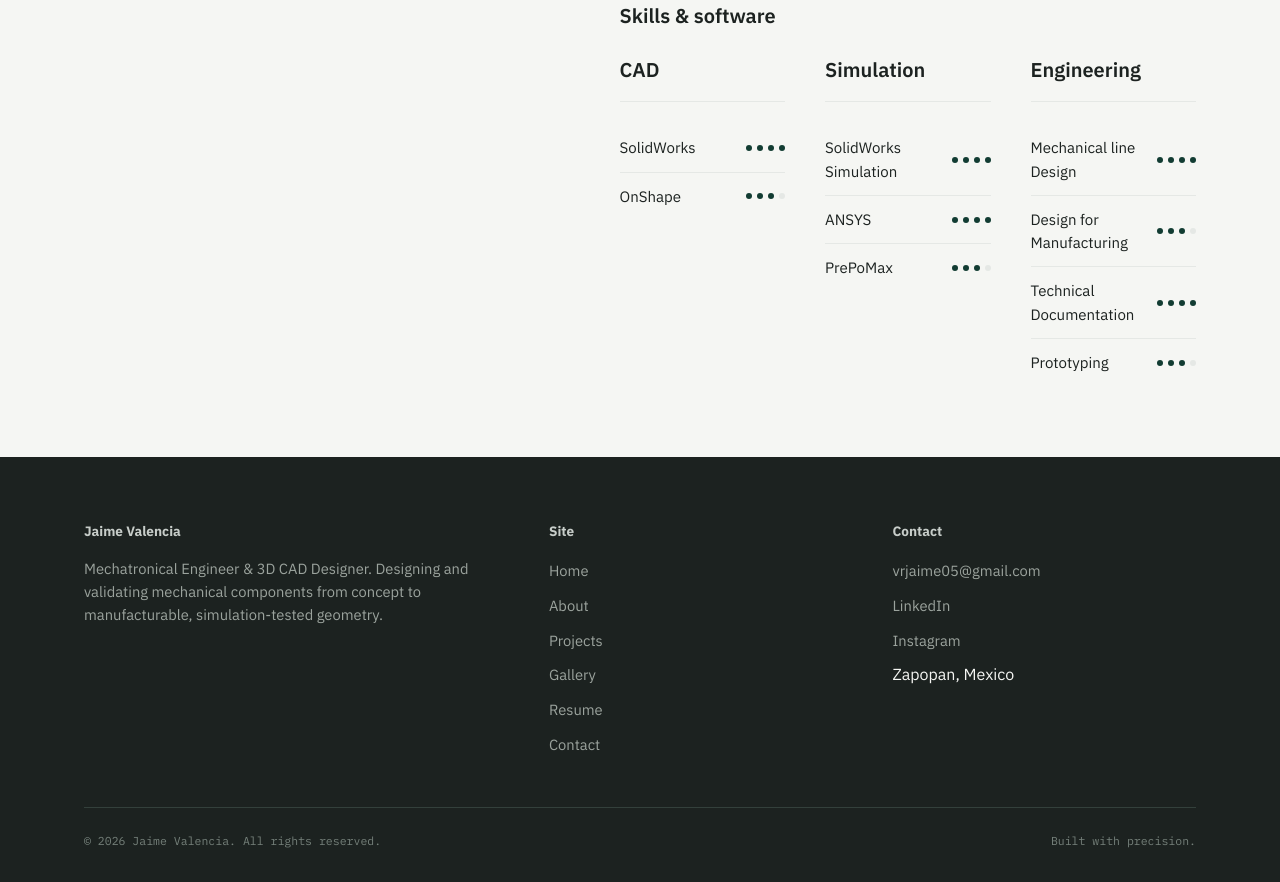
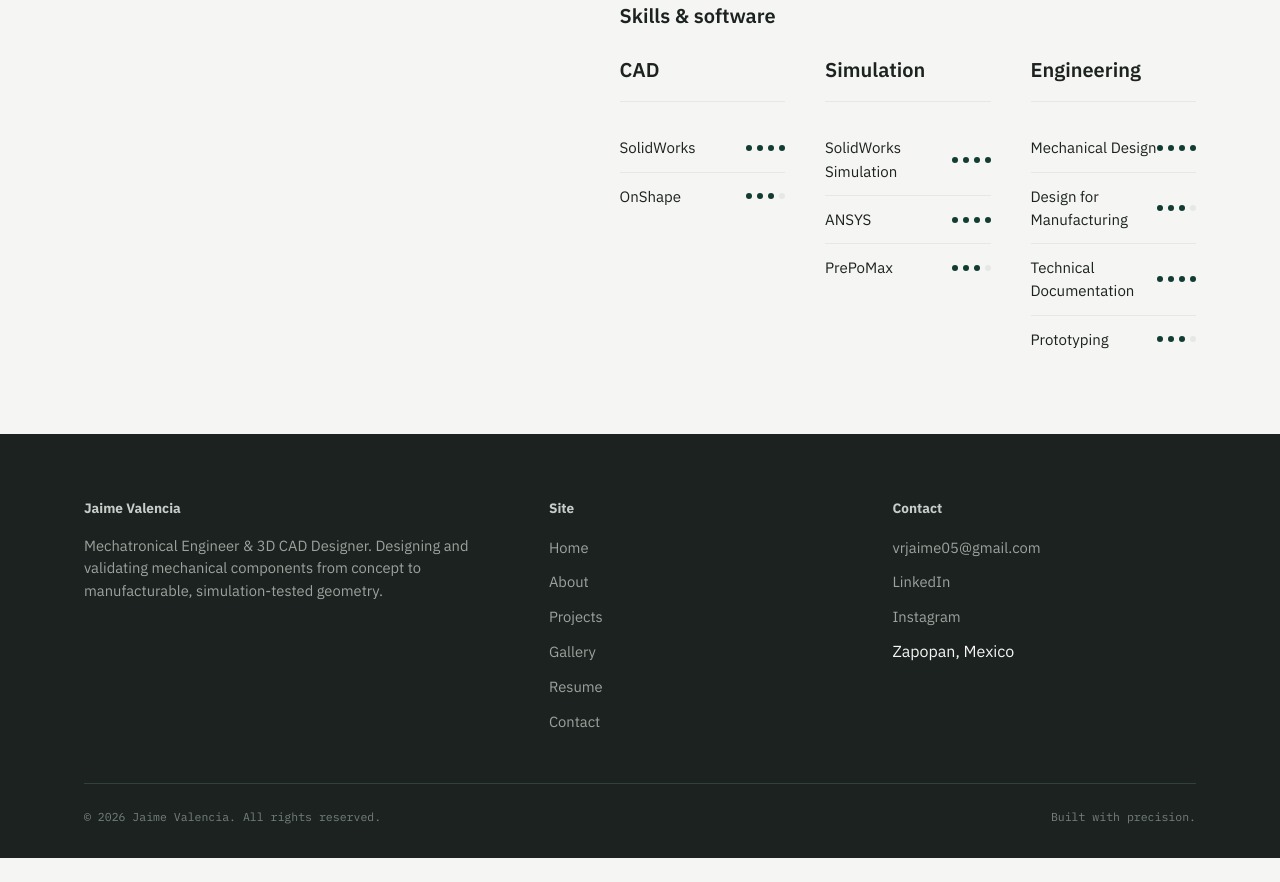
Before and after one commit to 0263136-JVR/Web-Portfolio, a plain HTML site: page public/about.html in a window 1280 px wide. Shown: the part 1376-2258 px from the top of the page. After the commit the page ends 2234 px from the top, so only its background shows below. Drawn offline with Linux system fonts and the light colour scheme.

Commit message:
Fix formatting of 'Mechanical line Design' entry

```diff
--- a/public/about.html
+++ b/public/about.html
@@ -123,7 +123,7 @@
       { name: "PrePoMax", level: 3 }
     ],
     eng: [
-      { name: "Mechanical line&#10; Design", level: 4 },
+      { name: "Mechanical &#10; Design", level: 4 },
       { name: "Design for Manufacturing", level: 3 },
       { name: "Technical Documentation", level: 4 },
       { name: "Prototyping", level: 3 }
```
